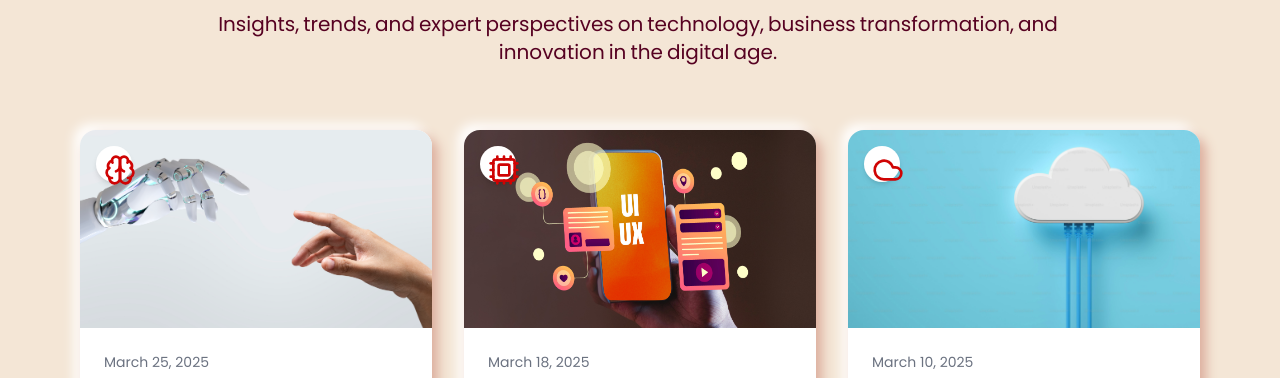
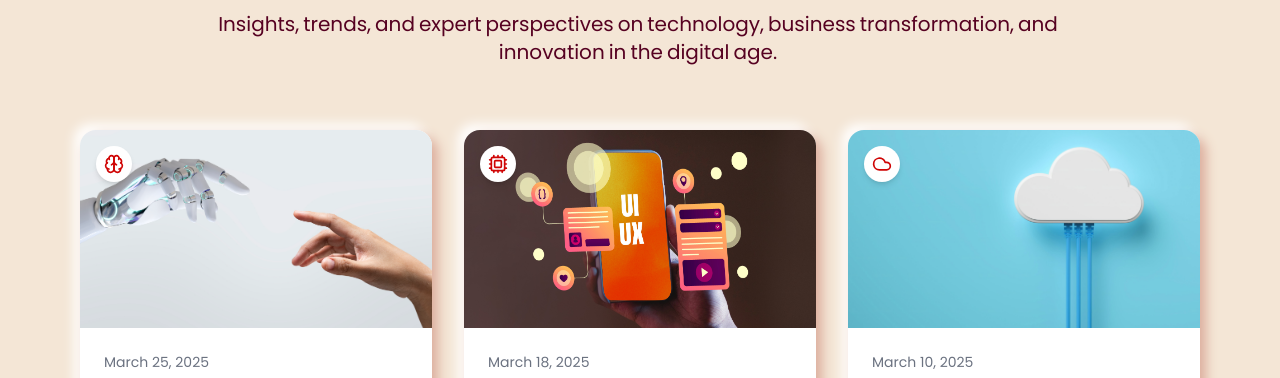
Before and after one commit to selvaa-p/cosmo-web, a Next.js app: page / in a window 1280 px wide. Shown: the part 4160-4538 px from the top of the page. Built offline with nearby package versions, Linux system fonts and the light colour scheme; no server answers; a web font is replaced by a local one.

Commit message:
Icons alignment in blogcards and Changes in Blog card of Cloud and its author name

```diff
--- a/src/app/components/Blogs.jsx
+++ b/src/app/components/Blogs.jsx
@@ -59,8 +59,8 @@ const BlogCard = React.memo(({ post, index, isInView }) => {
             sizes="(max-width: 640px) 100vw, (max-width: 768px) 50vw, 33vw"
           />
         </div>
-        <div className="absolute top-3 sm:top-4 left-3 sm:left-4 bg-white p-1.5 sm:p-2 rounded-full shadow-md">
-          <div className="text-custom-red w-4 h-4 sm:w-5 sm:h-5">
+        <div className="absolute top-3 sm:top-4 left-3 sm:left-4 bg-white p-1.5 sm:p-2 rounded-full shadow-md flex items-center justify-center">
+          <div className="text-custom-red w-4 h-4 sm:w-5 sm:h-5 flex items-center justify-center">
             {post.iconComponent}
           </div>
         </div>
--- a/src/app/data/blogData.js
+++ b/src/app/data/blogData.js
@@ -248,7 +248,7 @@ export const blogPosts = [
     id: 'cloud-computing',
     title: 'Cloud Computing: Scaling Your Business Infrastructure',
     excerpt: 'Learn how cloud computing solutions can provide scalable, secure, and cost-effective infrastructure options for businesses of all sizes.',
-    image: '/assets/blog/cloud.jpeg',
+    image: '/assets/blog/cloudclear.jpeg',
     coverImage: '/assets/blog/cloud-cover.avif',
     icon: 'Cloud',
     iconComponent: <Cloud className="w-8 h-8" />,
@@ -256,7 +256,7 @@ export const blogPosts = [
     date: 'March 10, 2025',
     readTime: '7 min read',
     author: {
-      name: 'Leo Binso',
+      name: 'Leo',
       avatar: '/assets/leo.jpg',
       role: 'Cloud Solutions Architect'
     },
```
Also changed, not shown: public/assets/blog/cloud.jpeg (deleted), public/assets/blog/cloudclear.jpeg (added).
